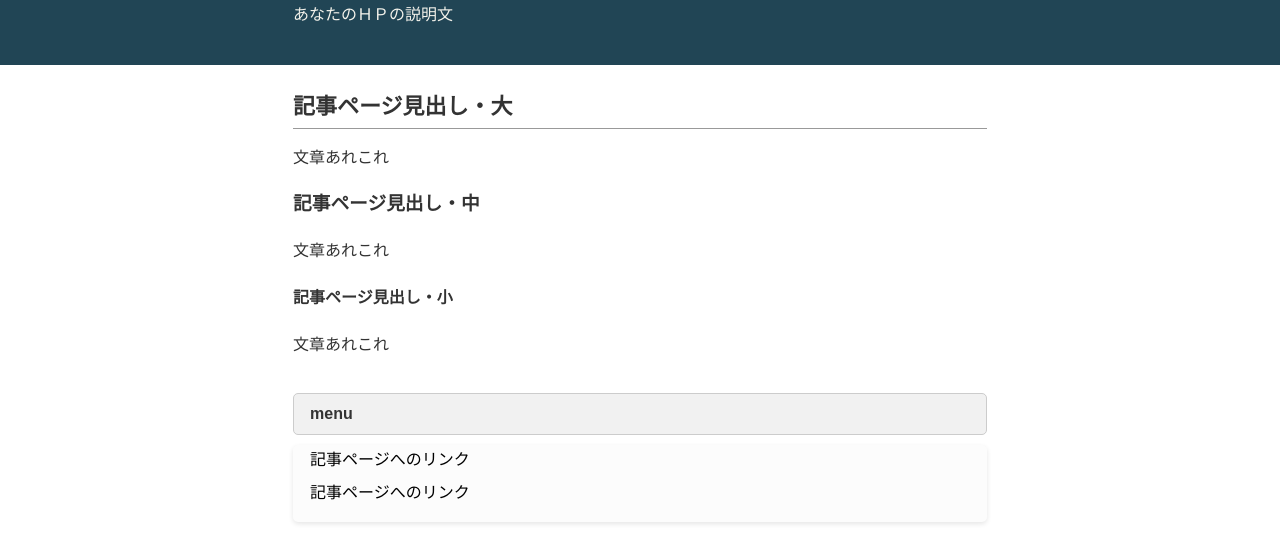
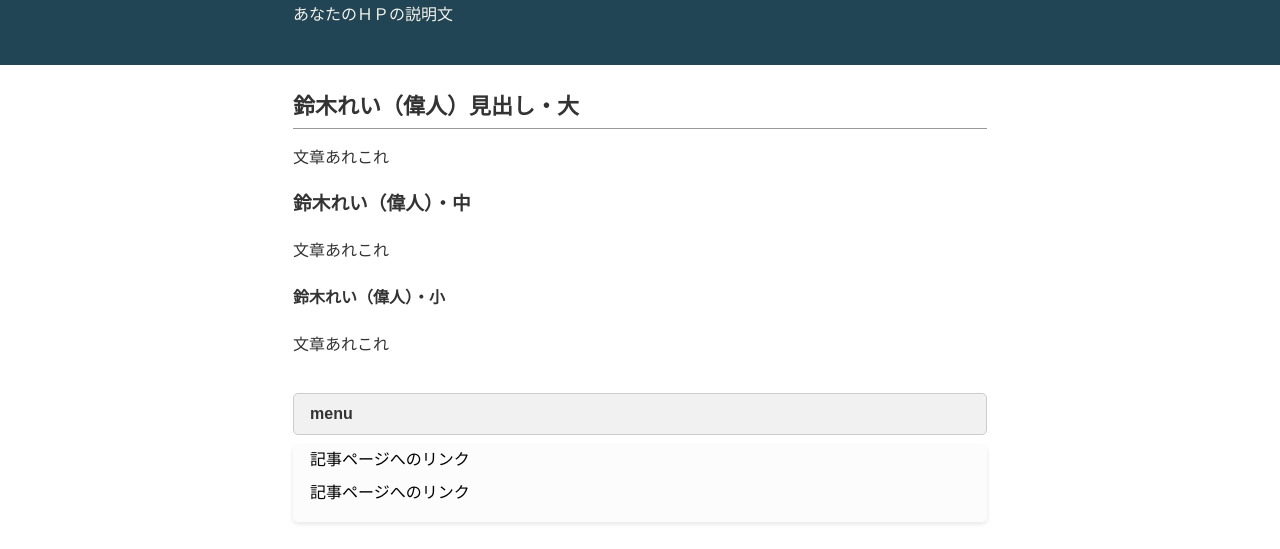
Before and after one commit to COCOTK/testhp.github.io, a plain HTML site: page index.html in a window 1280 px wide. Shown: the part 80-629 px from the top of the page. Drawn offline with Linux system fonts and the light colour scheme.

Commit message:
Update index.html

```diff
--- a/index.html
+++ b/index.html
@@ -16,11 +16,11 @@
 <div id="content-wrapper">
 <main>
 <div id="inner">
-<h2>記事ページ見出し・大</h2>
+<h2>鈴木れい（偉人）見出し・大</h2>
 <p>文章あれこれ</p>
-<h3>記事ページ見出し・中</h3>
+<h3>鈴木れい（偉人）・中</h3>
 <p>文章あれこれ</p>
-<h4>記事ページ見出し・小</h4>
+<h4>鈴木れい（偉人）・小</h4>
 <p>文章あれこれ</p>
 </div>
 </main>
```
